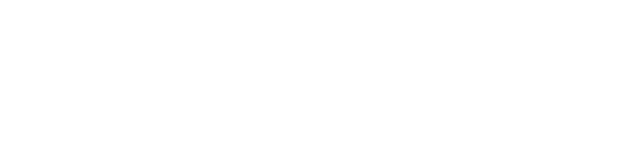
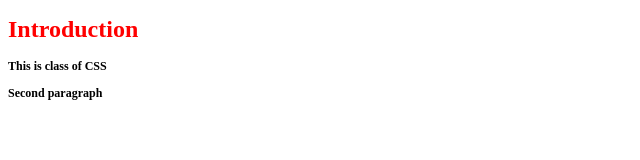
Before and after one commit to mysLer/CSS-Classes---3, a plain HTML site: page index.html in a window 1280 px wide. Shown: the whole page, without its empty margins (0-640 px from the left). Drawn offline with Linux system fonts and the light colour scheme.

Commit message:
External CSS

```diff
--- a/index.html
+++ b/index.html
@@ -4,9 +4,15 @@
     <meta charset="UTF-8">
     <meta http-equiv="X-UA-Compatible" content="IE=edge">
     <meta name="viewport" content="width=device-width, initial-scale=1.0">
-    <title>Intruduction</title>
+    <title>Introduction to CSS</title>
+
+    <link rel="stylesheet" href="style.css" />
 </head>
 <body>
+    <h1>Introduction</h1>
+    <p>This is class of CSS</p>
+
+    <p>Second paragraph</p>
 
 </body>
 </html>
--- a/style.css
+++ b/style.css
@@ -0,0 +1,9 @@
+h1 {
+    color: red;
+    font-size: 24px;
+}
+
+p {
+    font-size: 12px;
+    font-weight: 600;
+}
```
